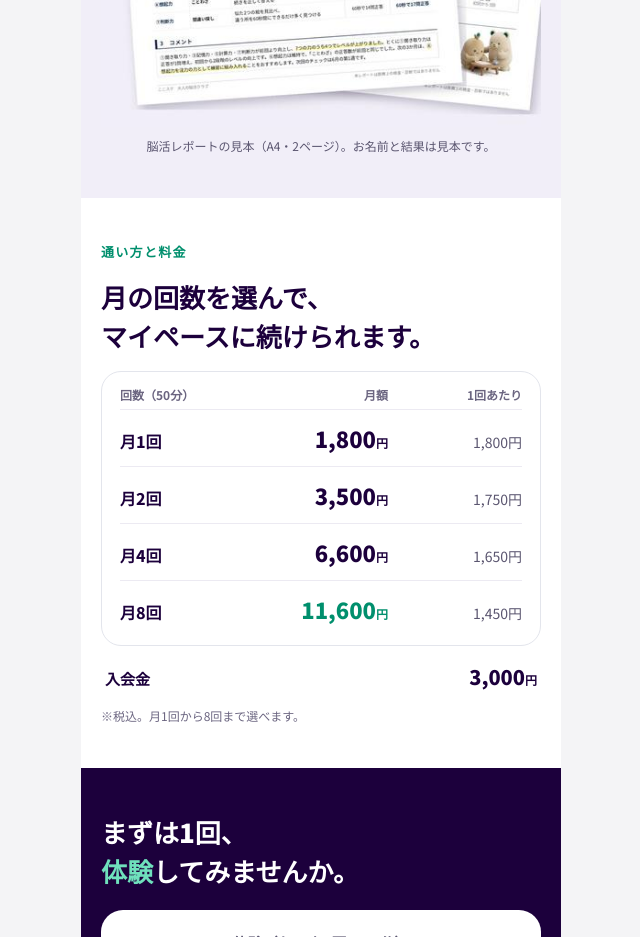
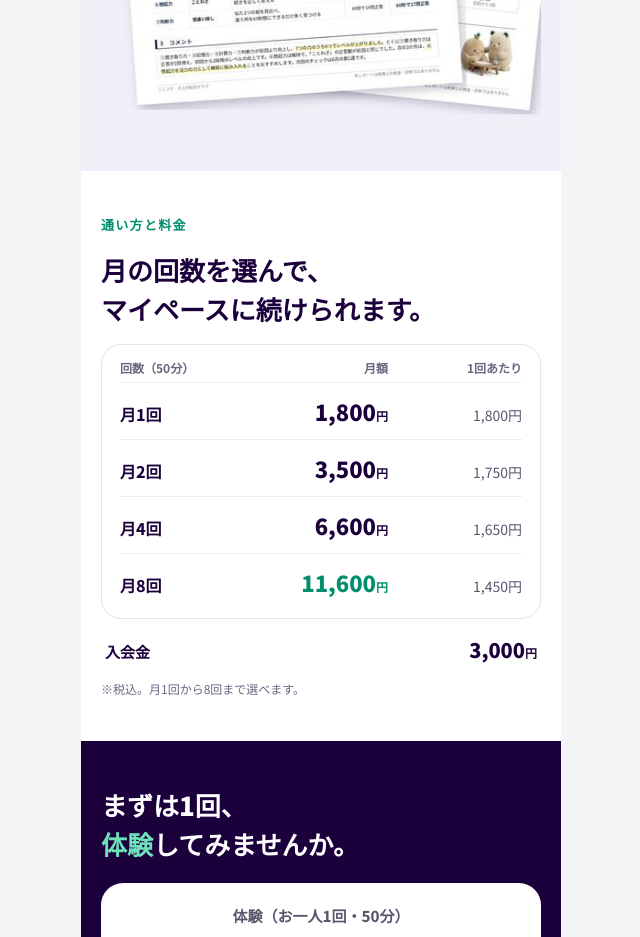
Before and after one commit to mkohei97/senior-digital-sim, a plain HTML site: page lp-noukatsu.html in a window 1280 px wide. Shown: the part 4820-5757 px from the top of the page, without its empty margins (319-959 px from the left). Drawn offline with Linux system fonts and the light colour scheme.

Commit message:
脳活の案内ページ：脳活レポートの見本の注釈を外す
Co-Authored-By: Claude Opus 5.5 <noreply@anthropic.com>
Claude-Session: https://claude.ai/code/session_01ERhW56UWnqXucU3WcMv4PX

```diff
--- a/lp-noukatsu.html
+++ b/lp-noukatsu.html
@@ -82,7 +82,6 @@ img{max-width:100%}
 <div style="align-self: center; margin-top: 4px; background: #FFF6E0; color: #8A4B00; border-radius: 999px; padding: 6px 14px; font-size: 14px; font-weight: 900; transform: {{r5.chip}}; transition: transform 0.45s cubic-bezier(.3,1.6,.5,1) 1.6s" data-tpl="align-self: center; margin-top: 4px; background: #FFF6E0; color: #8A4B00; border-radius: 999px; padding: 6px 14px; font-size: 14px; font-weight: 900; transform: {{r5.chip}}; transition: transform 0.45s cubic-bezier(.3,1.6,.5,1) 1.6s">7つのうち4つの力が、前回より向上！</div>
 </div>
 <img src="lp-img/report_fan.jpg" alt="脳活レポートの見本（A4・2ページ）" style="display: block; width: 100%; height: auto; opacity: {{r5.o}}; transform: {{r5.t}}; transition: opacity 0.6s ease 0.9s, transform 0.6s ease 0.9s" data-tpl="display: block; width: 100%; height: auto; opacity: {{r5.o}}; transform: {{r5.t}}; transition: opacity 0.6s ease 0.9s, transform 0.6s ease 0.9s">
-<div style="font-size: 12px; color: #5B5670; text-align: center; margin-top: -8px">脳活レポートの見本（A4・2ページ）。お名前と結果は見本です。</div>
 </div>
 
 <div data-rv="r6" style="padding: 44px 20px; display: flex; flex-direction: column; gap: 16px">
```
